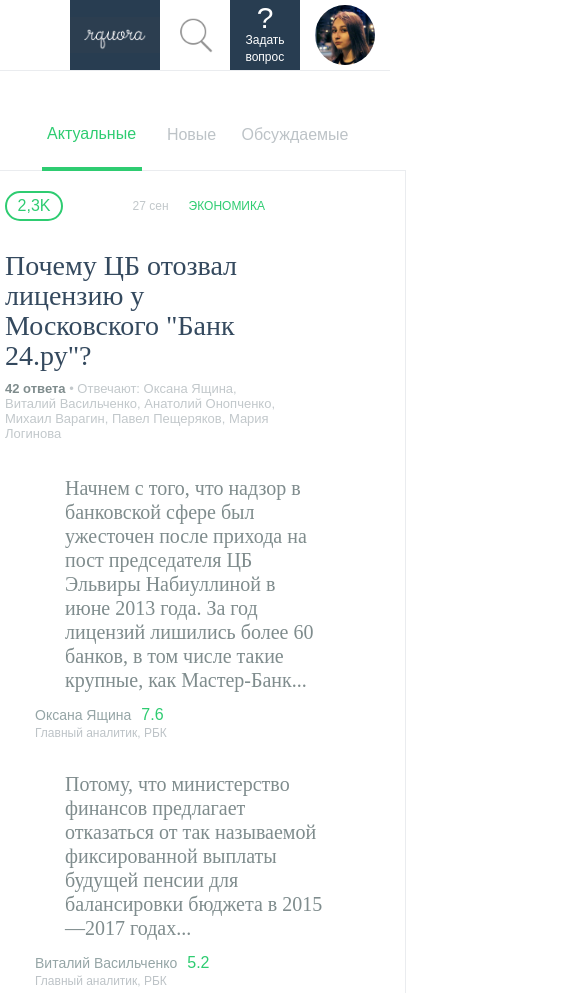
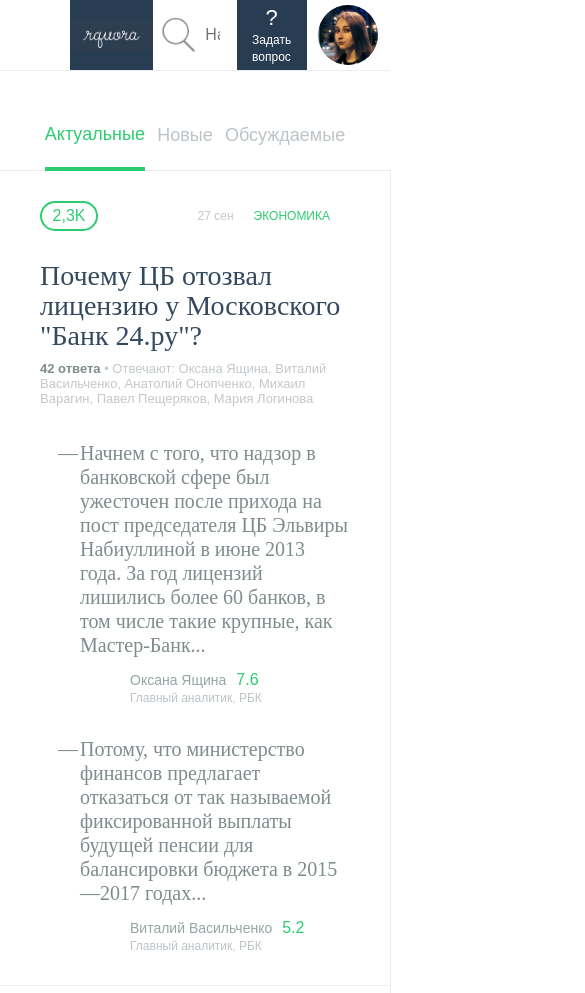
Before and after one commit to erselnordlys/Questions-and-Answers, a plain HTML site: page index.html in a window 390 px wide. Shown: the top 993 px of the page, 585 px wide, since content can reach past the window. Drawn offline with Linux system fonts and the light colour scheme; a script that the page names is missing.

Commit message:
отредактировала поведение элементов при изменение размеров экрана.

```diff
--- a/style.css
+++ b/style.css
@@ -211,7 +211,6 @@
     justify-content: flex-end;
     align-items: center;
     height: 30px;
-    min-width: 520px;
     max-width: 100%;
 
     flex-grow: 1;
@@ -354,12 +353,10 @@
     display: block;
     position: relative;
 
-    min-width: 600px;
-    /*width: 100%;*/
+    width: 100%;
     flex-grow: 1;
 
     list-style: none;
-    /*margin-left: -80px;*/
 
     padding-bottom: 15px;
     padding-top: 15px;
@@ -379,15 +376,12 @@
     font-size: 20px;
     line-height: 24px;
     text-align: left;
-    /*width: 480px;*/
-
     padding-left: 80px;
     padding-right: 40px;
 }
 
 .answer-block:before {
     display: none;
-    /*visibility: hidden;*/
     position: absolute;
     top: 50%;
     margin-top: -20px;
@@ -402,12 +396,10 @@
 .answer-block:hover::after,
 .answer-block:hover::before{
     display: block;
-    /*visibility: visible;*/
 }
 
 .answer-block:hover {
     height: auto;
-    /*padding-bottom: 30px;*/
     width: 100%;
     background-color: #f5f7f8;
     cursor: pointer;
@@ -419,14 +411,14 @@
     justify-content: flex-start;
     align-items: center;
 
-    width: 520px;
+    width: auto;
     margin-top: 10px;
-    margin-left: 80px;
+    padding-left: 80px;
+    padding-right: 40px;
 }
 
 .answer-block:after {
     display: none;
-    /*visibility: hidden;*/
     content: "Читать полный ответ";
     font-size: 12px;
     line-height: 14px;
@@ -733,63 +725,50 @@
 
     .content__column {
         border: none;
-        max-width: 800px;
-        min-width: 600px;
-        flex-grow: 1;
     }
 
-    .quest-block__who-answers,
-    .answer-block__text,
-    .answer-block__pers-info,
-    .quest-block__header
-    /*.quest-block__info-bar */ {
-        /*width: 100%;*/
-
-    }
 }
 
 @media screen and (max-width: 1024px) {
 
-    .wrapper {
-        /*flex-direction: row;*/
-        /*flex-wrap: wrap;*/
-        /*align-items: flex-start;*/
-    }
 
     .main {
         width: 600px;
-        flex-wrap: nowrap;
-
-        flex-grow: 1;
-        flex-shrink: 1;
     }
 
     .header {
-        /*border-bottom: 1px solid #eaecef;*/
         min-width: 300px;
         width: 100%;
     }
 
     .header > div,
-    .header > form{
+    .header > form {
         min-width: 100px;
     }
 
-    .header > form > input {
-        display: none;
+
+    .search-form {
+        min-width: 200px;
+        flex-grow: 1;
+        flex-shrink: 1;
+
+        background-position: 0;
+        background-size: 50px;
+    }
+    .header > .search-form > input {
+
+        margin-left: 50px;
     }
 
     .header > .profile-info,
     .header > .logo {
-        max-width: 250px;
-        min-width: 100px;
-        flex-shrink: 4;
-
+        max-width: 200px;
+        min-width: 150px;
+        flex-shrink: 1;
     }
 
     .profile-info__rating {
         display: none;
-
     }
 
     .navigation {
@@ -811,28 +790,22 @@
         border: none;
         width: 100%;
         align-items: center;
-
     }
 
     .quest-block {
         border: 1px solid #eaecef;
         margin-top: -1px;
 
-
-        min-width: 100px;
-        max-width: 420px;
-
-
-        flex-grow: 1;
-        flex-shrink: 1;
-
+        width: 100%;
     }
 
     .quest-block__who-answers,
     .answer-block__text,
     .answer-block__pers-info {
+        max-width: 100%;
         min-width: 100px;
-        max-width: 420px;
+        flex-grow: 1;
+        flex-shrink: 1;
     }
 }
 
@@ -846,20 +819,27 @@
     }
 
     .header > div,
-    .header > form{
+    .header > form {
         max-width: 70px;
-        width: 64px;
-        min-width: 64px;
+        width: 60px;
+        min-width: 60px;
         flex-grow: 1;
     }
 
-    .search-form {
-        background-size: contain;
+    .header > .search-form {
+        min-width: 80px;
+        max-width: 500px;
+        flex-grow: 1;
+        flex-shrink: 1;
+    }
+
+    .search-form > input {
+        font-size: 16px;
     }
 
     .header > .logo,
     .header > .profile-info {
-        max-width: 200px;
+        max-width: 150px;
         min-width: 60px;
         flex-grow: 1;
     }
@@ -872,13 +852,12 @@
 
     }
 
-    .search-form {
-        background-position: 50%;
-        background-size: 70%;
+    .question-button {
+        font-size: 12px;
     }
 
-    .question-button {
-        font-size: 12px;
+    .question-button__quest {
+        font-size: 22px;
     }
 
     .main {
@@ -897,46 +876,16 @@
     }
 
     .nav-btn {
-        min-width: 100px;
+        min-width: 80px;
 
-        font-size: 16px;
+        font-size: 18px;
     }
 
     .quest-block {
         min-width: 30px;
-        padding: 20px 0 0;
     }
 
-    .quest-block__who-answers,
-    .answer-block__text,
-    .answer-block__pers-info,
-    .quest-block__header,
-    .quest-block__info-bar {
-        max-width: 280px;
-        min-width: 20px;
-        flex-grow: 1;
-        flex-shrink: 1;
-        margin-left: 20px;
-        margin-right: 20px;
-
+    .answer-block:hover:after {
+        display: none;
     }
-
-    .answer-block__text,
-    .answer-block__pers-info {
-        margin-left: 0;
-        max-width: 260px;
-
-    }
-    .answer-block__text:before {
-        padding: 0;
-        left: -25px;
-
-    }
-
-    .answer-block {
-        max-width: 200px;
-        margin: 0;
-    }
-
-
 }
```
